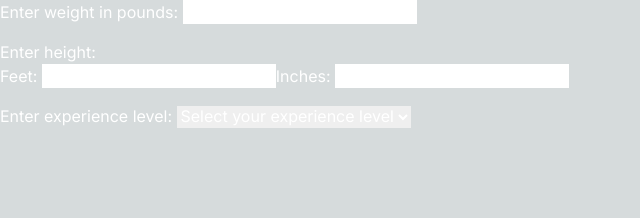
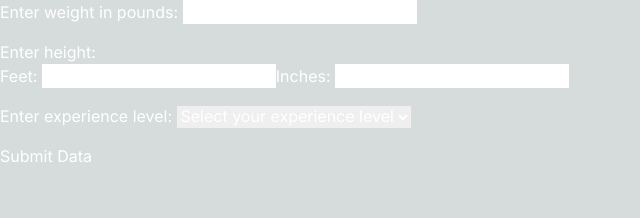
Before and after one commit to acheung4/FitForge, a Next.js app: page / in a window 1280 px wide. Shown: the top 218 px of the page, without its empty margins (0-640 px from the left). Built offline with nearby package versions, Linux system fonts and the light colour scheme.

Commit message:
Added method to retrieve inputs from form

```diff
--- /dev/null
+++ b/app/actions.tsx
@@ -0,0 +1,17 @@
+'use server';
+
+export async function retrieveInput(formData: FormData) {
+
+    const rawFormData = {
+        weight: formData.get('weight'),
+        feet: formData.get('height-ft'),
+        inches: formData.get('height-in'),
+        level: formData.get('experience-level'),
+    };
+
+    if (rawFormData.level == 'intermediate') {
+        console.log('intermediate was chosen');
+    }
+
+    console.log(rawFormData);
+}
--- a/app/form.tsx
+++ b/app/form.tsx
@@ -1,6 +1,8 @@
+import { retrieveInput } from '@/app/actions';
+
 export default function Form() {
     return (
-        <form>
+        <form action={retrieveInput}>
             <div className='mb-4'>
                 <label htmlFor="weight">Enter weight in pounds: </label>
                 <input type="number" id="weight" name="weight"></input>
@@ -16,7 +18,7 @@ export default function Form() {
 
             <div className='mb-4'>
                 <label htmlFor="experience-level">Enter experience level: </label>
-                <select id='experience-level' name='experienceLevel' defaultValue=''>
+                <select id='experience-level' name='experience-level' defaultValue=''>
                     <option value='' disabled>
                         Select your experience level
                     </option>
@@ -31,6 +33,8 @@ export default function Form() {
                     </option>
                 </select>
             </div>
+
+            <button type="submit">Submit Data</button>
         </form>
     );
 }
```
